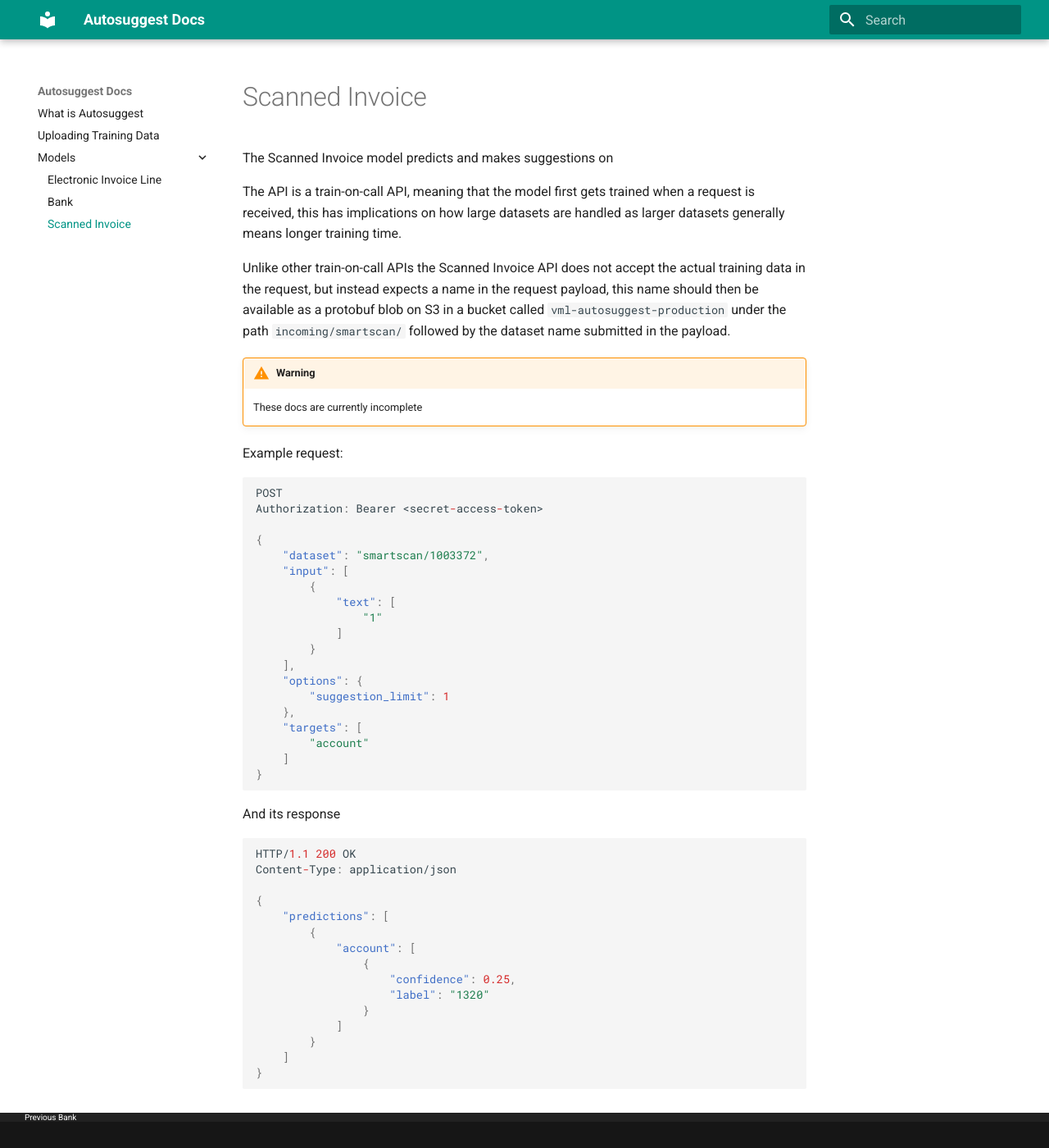
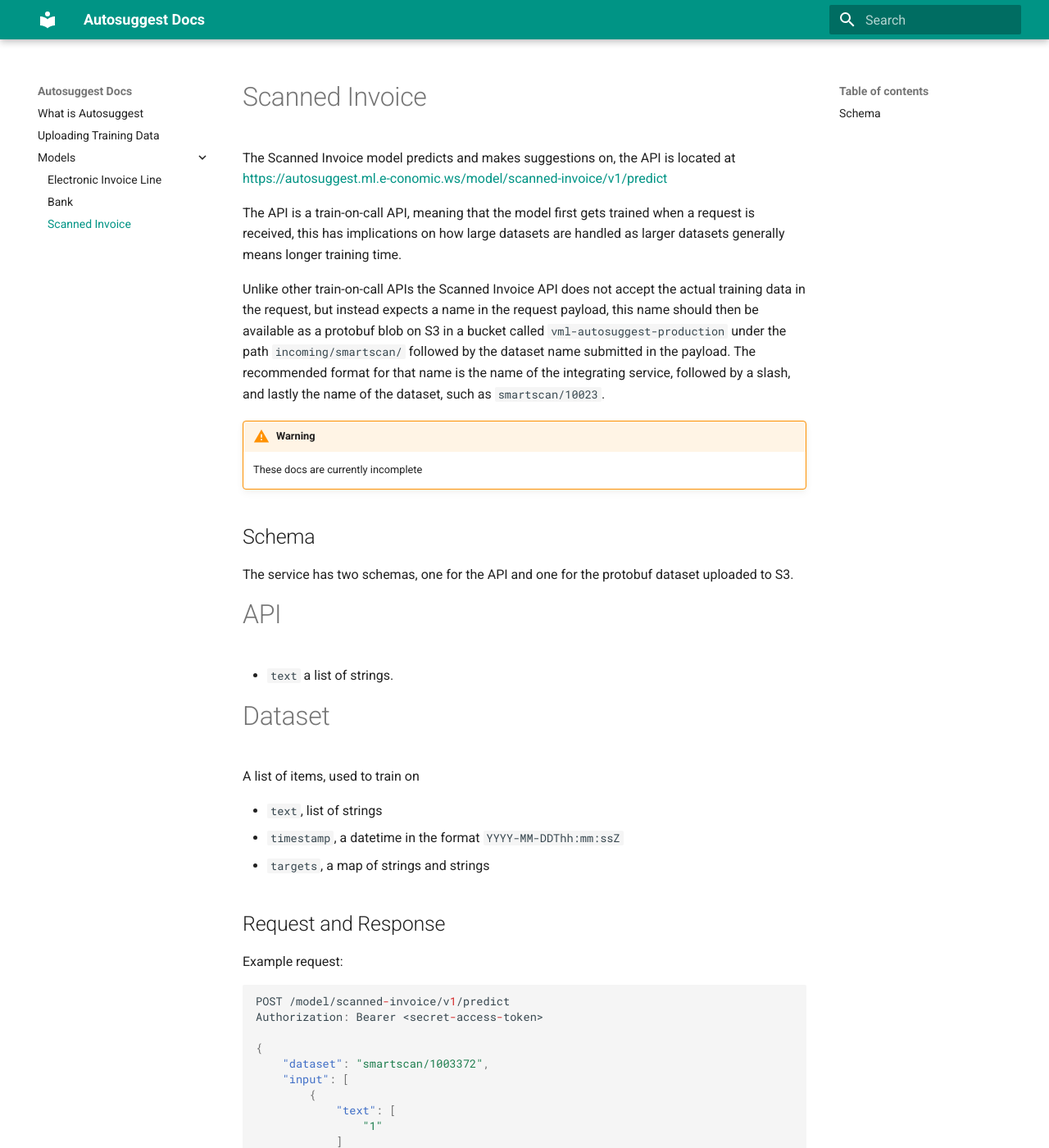
Before and after one commit to e-conomic/vml-docs, an MkDocs documentation site: the page built from docs/models/scanned-invoice.md, in a window 1280 px wide and 1400 px high. Shown: the whole window at 82% size. Built offline with MkDocs 1.6.1 and Material for MkDocs 9.7.7, drawn with Linux system fonts in a browser that asks for light colours.

Commit message:
Improved docs overall

````diff
--- a/docs/models/scanned-invoice.md
+++ b/docs/models/scanned-invoice.md
@@ -1,20 +1,41 @@
 Scanned Invoice
 ===============
 
-The Scanned Invoice model predicts and makes suggestions on
+The Scanned Invoice model predicts and makes suggestions on, the API is located at [https://autosuggest.ml.e-conomic.ws/model/scanned-invoice/v1/predict](https://autosuggest.ml.e-conomic.ws/model/scanned-invoice/v1/predict)
 
 The API is a train-on-call API, meaning that the model first gets trained when a request is received, this has implications on how large datasets are handled as larger datasets generally means longer training time.
 
-Unlike other train-on-call APIs the Scanned Invoice API does not accept the actual training data in the request, but instead expects a name in the request payload, this name should then be available as a protobuf blob on S3 in a bucket called `vml-autosuggest-production` under the path `incoming/smartscan/` followed by the dataset name submitted in the payload.
+Unlike other train-on-call APIs the Scanned Invoice API does not accept the actual training data in the request, but instead expects a name in the request payload, this name should then be available as a protobuf blob on S3 in a bucket called `vml-autosuggest-production` under the path `incoming/smartscan/` followed by the dataset name submitted in the payload. The recommended format for that name is the name of the integrating service, followed by a slash, and lastly the name of the dataset, such as `smartscan/10023`.
 
 !!! warning
     These docs are currently incomplete
 
+Schema
+------
+
+The service has two schemas, one for the API and one for the protobuf dataset uploaded to S3.
+
+API
+===
+
+- `text` a list of strings.
+
+Dataset
+=======
+
+A list of items, used to train on
+
+- `text`, list of strings
+- `timestamp`, a datetime in the format `YYYY-MM-DDThh:mm:ssZ`
+- `targets`, a map of strings and strings
+
+Request and Response
+--------------------
 
 Example request:
 
 ```json
-POST
+POST /model/scanned-invoice/v1/predict
 Authorization: Bearer <secret-access-token>
 
 {
````
